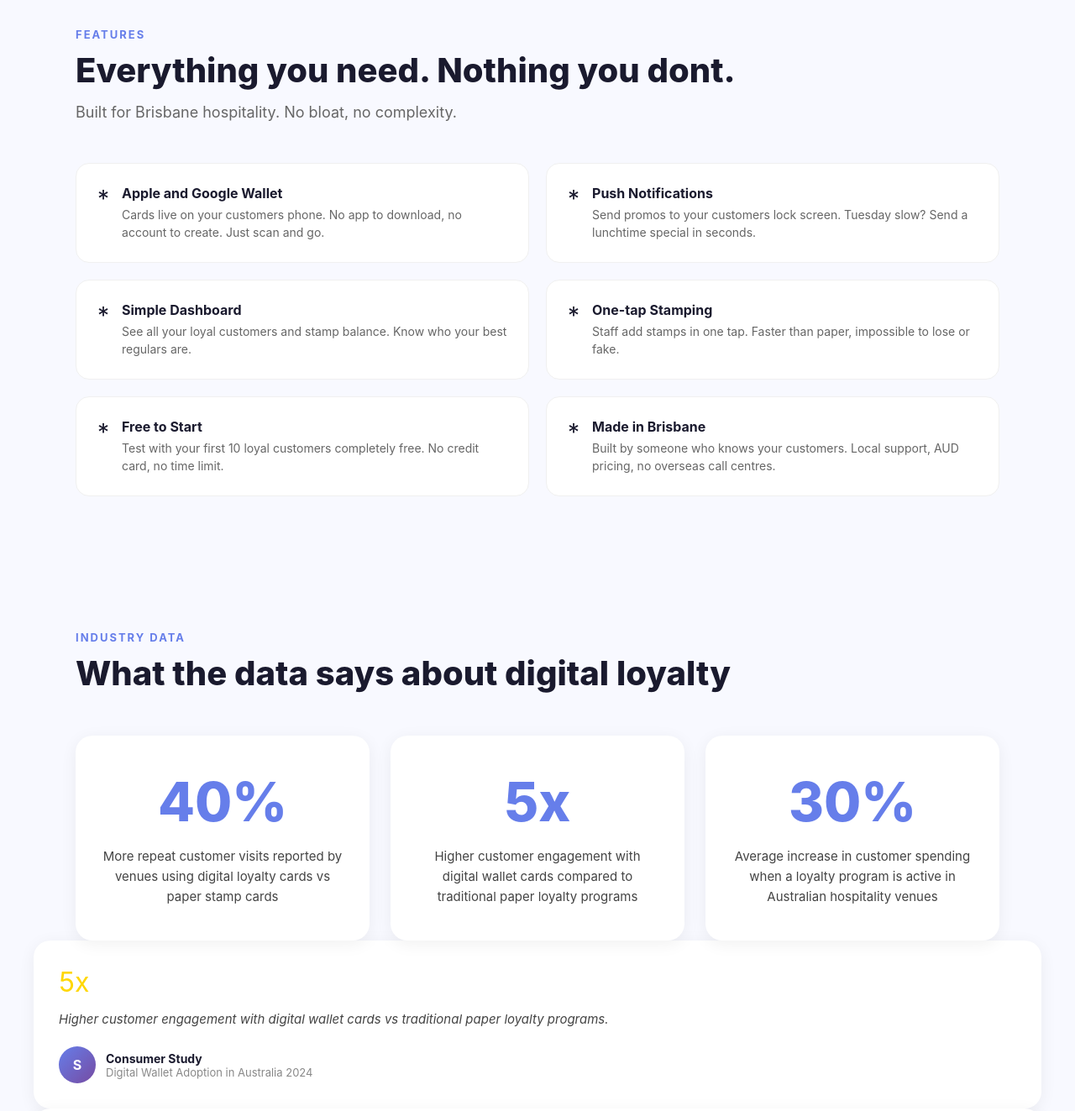
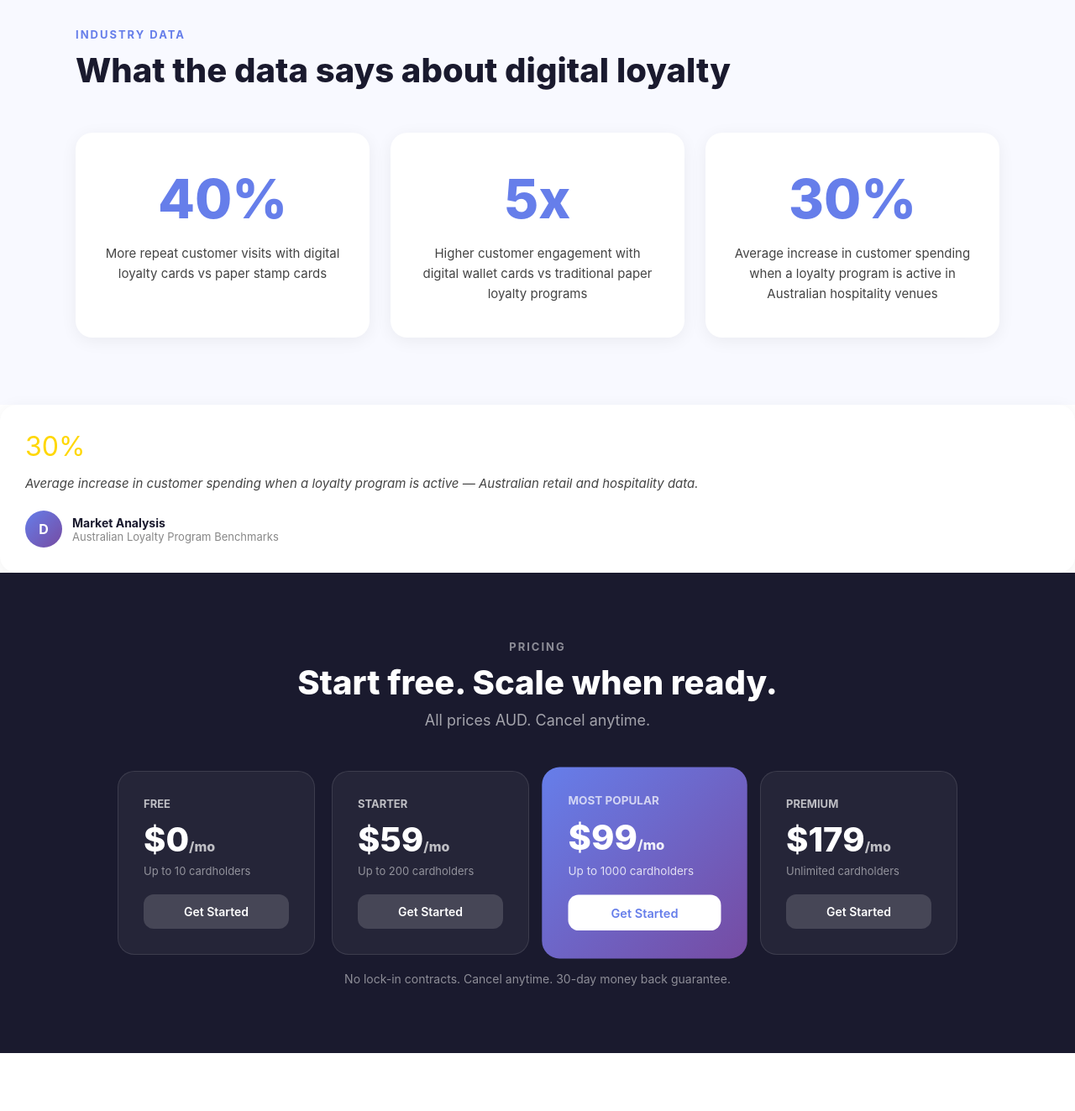
Before and after one commit to manumchx/stampmate, a website: page public/index.html in a window 1280 px wide. Shown: the part 1460-2783 px from the top of the page at 84% size. Drawn offline with Linux system fonts and the light colour scheme.

Commit message:
Fix stats section final

```diff
--- a/public/index.html
+++ b/public/index.html
@@ -118,38 +118,7 @@
 <div class="step"><div class="step-num">2</div><div class="icon">📱</div><h3>Print your QR code</h3><p>Customers scan it and add your card to Apple Wallet instantly. No app download required.</p></div>
 <div class="step"><div class="step-num">3</div><div class="icon">🎁</div><h3>Watch them come back</h3><p>Add stamps with one tap. Send push notifications. Your regulars grow on autopilot.</p></div>
 </div></div>
-<div style="background:#f8f9ff;padding:80px 40px">
-<div style="max-width:1100px;margin:0 auto">
-<div class="section-label">Features</div>
-<h2 style="font-size:40px;font-weight:800;margin-bottom:15px">Everything you need. Nothing you dont.</h2>
-<p class="sub">Built for Brisbane hospitality. No bloat, no complexity.</p>
-<div class="features-grid">
-<div class="feature"><div class="f-icon">*</div><div><h4>Apple and Google Wallet</h4><p>Cards live on your customers phone. No app to download, no account to create. Just scan and go.</p></div></div>
-<div class="feature"><div class="f-icon">*</div><div><h4>Push Notifications</h4><p>Send promos to your customers lock screen. Tuesday slow? Send a lunchtime special in seconds.</p></div></div>
-<div class="feature"><div class="f-icon">*</div><div><h4>Simple Dashboard</h4><p>See all your loyal customers and stamp balance. Know who your best regulars are.</p></div></div>
-<div class="feature"><div class="f-icon">*</div><div><h4>One-tap Stamping</h4><p>Staff add stamps in one tap. Faster than paper, impossible to lose or fake.</p></div></div>
-<div class="feature"><div class="f-icon">*</div><div><h4>Free to Start</h4><p>Test with your first 10 loyal customers completely free. No credit card, no time limit.</p></div></div>
-<div class="feature"><div class="f-icon">*</div><div><h4>Made in Brisbane</h4><p>Built by someone who knows your customers. Local support, AUD pricing, no overseas call centres.</p></div></div>
-</div></div></div>
-<div style="background:#f8f9ff;padding:80px 40px">
-<div style="max-width:1100px;margin:0 auto">
-<div class="section-label">Industry Data</div>
-<h2 style="font-size:40px;font-weight:800">What the data says about digital loyalty</h2>
-<div class="testi-grid">
-<div class="testi" style="text-align:center;padding:40px 30px">
-<div style="font-size:64px;font-weight:800;color:#667eea;margin-bottom:15px">40%</div>
-<div style="font-size:15px;color:#444;line-height:1.6">More repeat customer visits reported by venues using digital loyalty cards vs paper stamp cards</div>
-</div>
-<div class="testi" style="text-align:center;padding:40px 30px">
-<div style="font-size:64px;font-weight:800;color:#667eea;margin-bottom:15px">5x</div>
-<div style="font-size:15px;color:#444;line-height:1.6">Higher customer engagement with digital wallet cards compared to traditional paper loyalty programs</div>
-</div>
-<div class="testi" style="text-align:center;padding:40px 30px">
-<div style="font-size:64px;font-weight:800;color:#667eea;margin-bottom:15px">30%</div>
-<div style="font-size:15px;color:#444;line-height:1.6">Average increase in customer spending when a loyalty program is active in Australian hospitality venues</div>
-</div>
-</div></div>
-<div class="testi"><div class="testi-stars" style="font-size:32px">5x</div><div class="quote">Higher customer engagement with digital wallet cards vs traditional paper loyalty programs.</div><div class="author"><div class="avatar">S</div><div><div class="aname">Consumer Study</div><div class="arole">Digital Wallet Adoption in Australia 2024</div></div></div></div>
+<div style="background:#f8f9ff;padding:80px 40px"><div style="max-width:1100px;margin:0 auto"><div class="section-label">Industry Data</div><h2 style="font-size:40px;font-weight:800;margin-bottom:50px">What the data says about digital loyalty</h2><div class="testi-grid"><div class="testi" style="text-align:center;padding:40px 30px"><div style="font-size:64px;font-weight:800;color:#667eea;margin-bottom:15px">40%</div><div style="font-size:15px;color:#444;line-height:1.6">More repeat customer visits with digital loyalty cards vs paper stamp cards</div></div><div class="testi" style="text-align:center;padding:40px 30px"><div style="font-size:64px;font-weight:800;color:#667eea;margin-bottom:15px">5x</div><div style="font-size:15px;color:#444;line-height:1.6">Higher customer engagement with digital wallet cards vs traditional paper loyalty programs</div></div><div class="testi" style="text-align:center;padding:40px 30px"><div style="font-size:64px;font-weight:800;color:#667eea;margin-bottom:15px">30%</div><div style="font-size:15px;color:#444;line-height:1.6">Average increase in customer spending when a loyalty program is active in Australian hospitality venues</div></div></div></div></div></div>
 <div class="testi"><div class="testi-stars" style="font-size:32px">30%</div><div class="quote">Average increase in customer spending when a loyalty program is active — Australian retail and hospitality data.</div><div class="author"><div class="avatar">D</div><div><div class="aname">Market Analysis</div><div class="arole">Australian Loyalty Program Benchmarks</div></div></div></div>
 </div></div></div>
 <div id="pricing" class="pricing-section">
```
Also changed, not shown: fix-final.js (added, +9 -0 lines).
